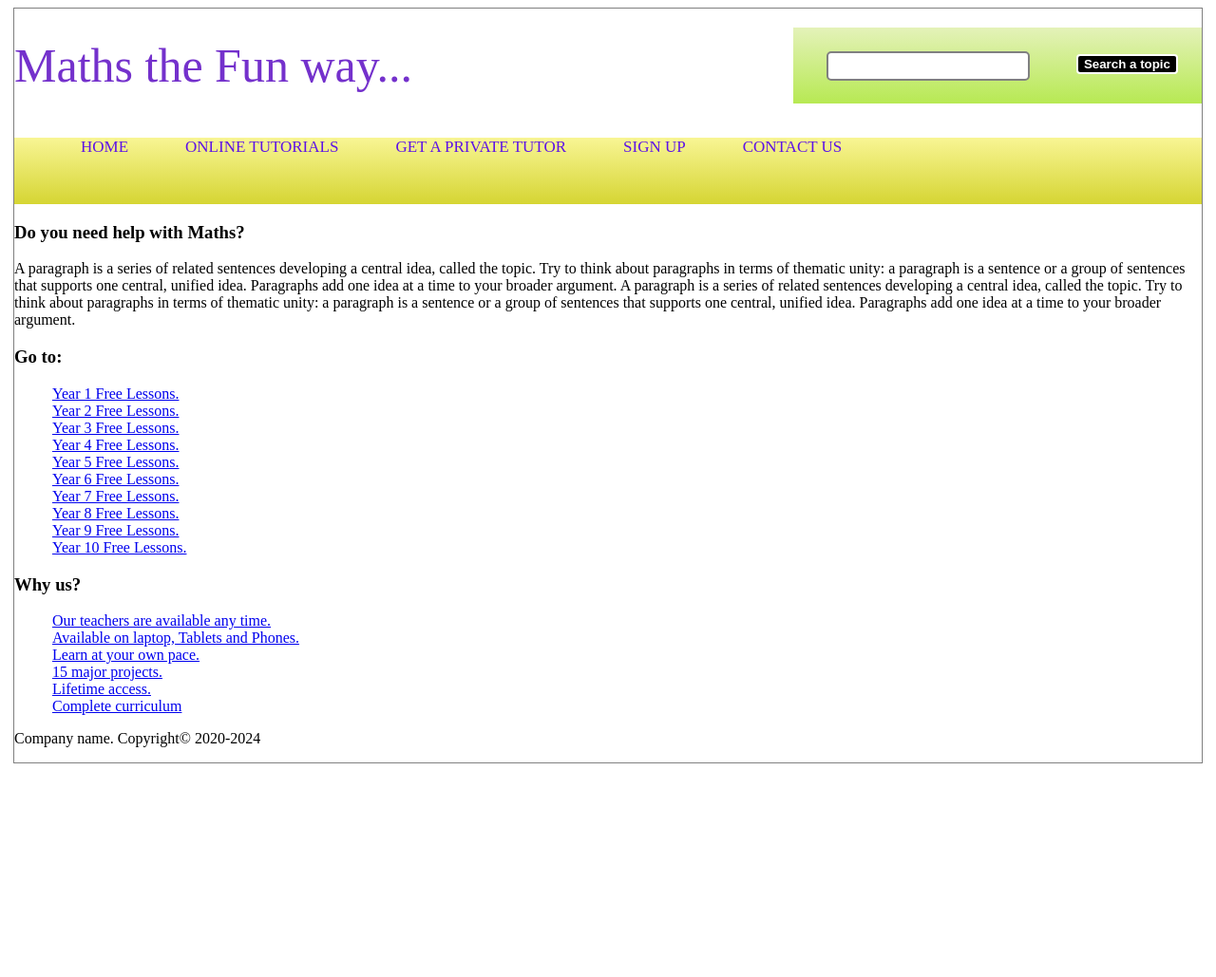
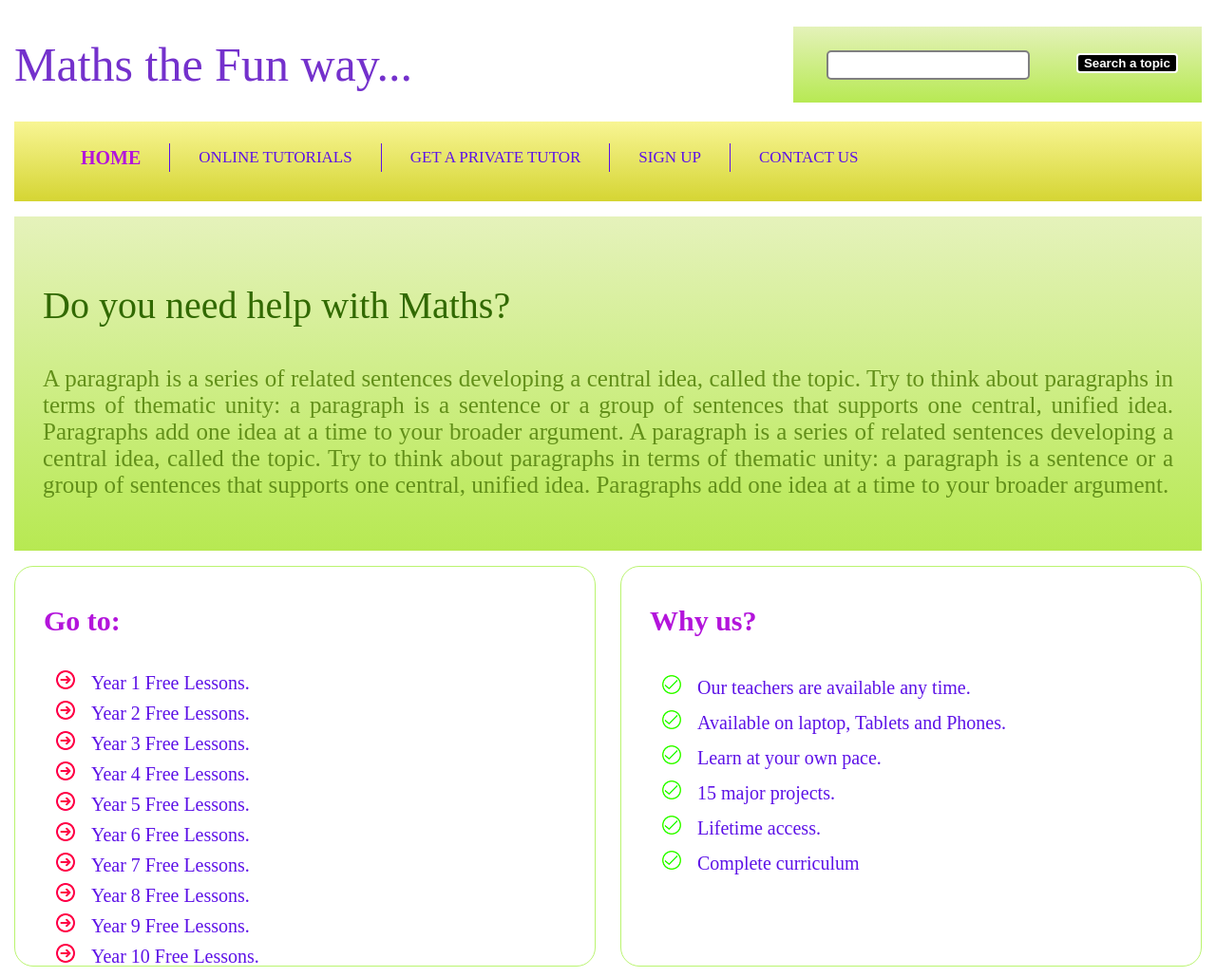
Before and after one commit to sushanti2/mathswebsite.github.io, a plain HTML site: page index.html in a window 1280 px wide. Shown: the top 1029 px of the page at 95% size. Before the commit the page ends 812 px from the top, so only its background shows below. Drawn offline with Linux system fonts and the light colour scheme.

Commit message:
Update styling.css

```diff
--- a/styling.css
+++ b/styling.css
@@ -1,6 +1,6 @@
 #container{
     width: 1250px;
-    border: 1px solid grey;
+/*    border: 1px solid grey;*/
     margin: 0 auto;
 }
 #header{
@@ -54,6 +54,7 @@ h1 a{
 #menu{
     height: 70px;
     background: linear-gradient(#F8F594,#D5D533);
+    padding: 7px 0px;
 
 }
 ul{
@@ -62,14 +63,101 @@ ul{
 #menu ul li{
     float: left;
     padding: 0 30px;
-/*    height: 20px;*/
+    height: 30px;
+    border-right: 1px solid #5d12e7;
 
+}
+#menu ul li:last-child{
+    border-right: none;
 }
 #menu ul li a{
     text-decoration: none;
     text-transform: uppercase;
     font-size: 17px;
     color: #5d12e7;
+    line-height: 30px;
+    transition: font-size 0.3s ease;
+}
+
+#menu ul li a:hover, #menu ul li a.active{
+    font-size: 20px;
+    font-weight: bold;
+    color: #B314DB;
+
+}
+#intro{
+    background: linear-gradient(#E5F2BB, #B7E952);
+    padding: 30px;
+    margin: 16px 0;
+}
+#intro h3{
+    font-size: 40px;
+    color: #316901;
+    font-weight: normal;
+}
+#intro p{
+    font-size: 25px;
+    color: #628F19;
+    text-align: justify
+}
+.sidebar{
+    height: 400px;
+    width: 550px;
+    border: 1px solid #BAF46F;
+    border-radius: 20px;
+    padding: 10px 30px;
+}
+.sidebar h3{
+    color: #B314DB;
+    font-size: 30px;
+}
+#leftsidebar ul li{
+    padding-bottom: 7px;
+    list-style-image: url(image/arrow1.png);
+    padding-left: 10px;
+}
+#leftsidebar ul{
+    padding-top: 5px;
+
+}
+#rightsidebar ul li{
+    padding-bottom: 12px;
+    list-style-image: url(image/right.png);
+    padding-left: 10px;
+
+}
+#rightsidebar ul{
+    padding-top: 10px;
+}
+.sidebar ul li a{
+    text-decoration: none;
+    font-size: 20px;
+    color: #5d12e7;
+    transition: font-size 0.3s ease;
+}
+.sidebar ul li a:hover{
+    text-decoration: none;
+    color: #B314DB;
+    font-size: 23px;
+    font-weight: bold;
 
 
 }
+#leftsidebar{
+    float: left;
+}
+#rightsidebar{
+    float: right;
+}
+.clear{
+    clear: both;
+}
+.footer{
+    height: 60px;
+    margin-top: 15px;
+    background: linear-gradient(#F6F390, #D5D533);
+    padding: 10px;
+    text-align: center;
+    font-size: 20px;
+    font-weight: bold;
+}
```
